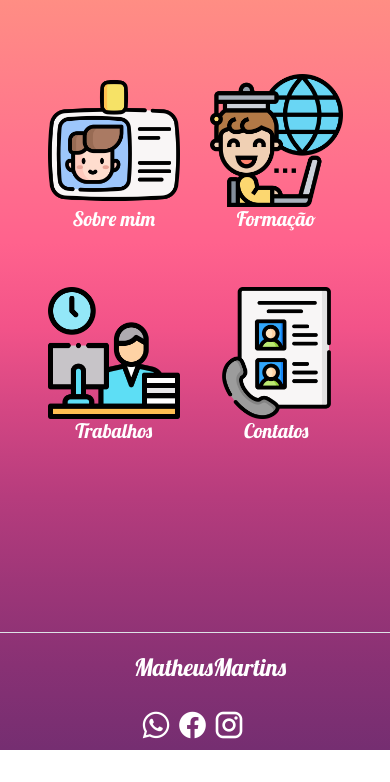
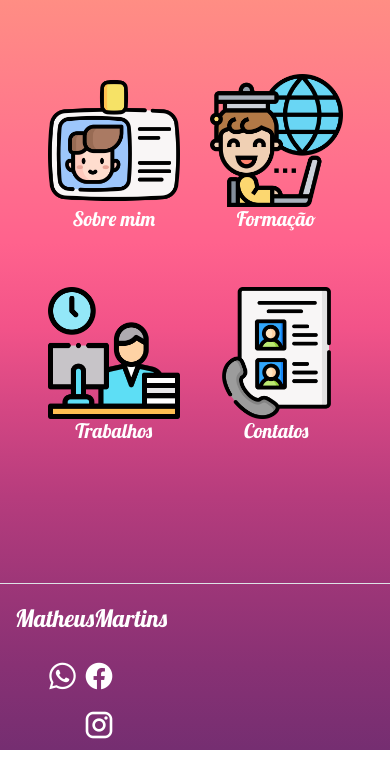
Before and after one commit to Matheuzzin/Portifolio-Matheus, a plain HTML site: page index.html in a window 390 px wide. Shown: the part 94-876 px from the top of the page. Drawn offline with Linux system fonts and the light colour scheme.

Commit message:
Commit- Mudança do Tamanho da Tela para celular

```diff
--- a/index.html
+++ b/index.html
@@ -63,12 +63,12 @@
                         <p class="text-white mt-2 d-none d-sm-block">
                             MatheusMartins- Programador
                         </p>
-                        <p class="text-right mt-3 mr-4 d-block d-sm-none footer-cell">
+                        <p class="mt-3 mr-4 d-block d-sm-none footer-cell">
                             MatheusMartins
                         </p>
                     </div>
 
-                <div class="col-8 col-sm-4 col-md-8 text-right icones">
+                <div class="col-4 col-sm-4 col-md-8 text-right icones">
                 <a href="https://web.whatsapp.com/" target="_blank">
                     <i class="mdi mdi-whatsapp"></i></a>
 
```
